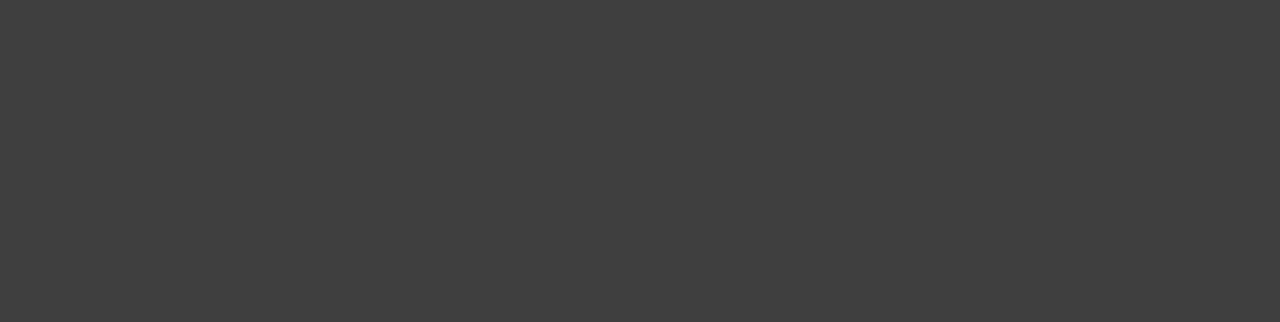
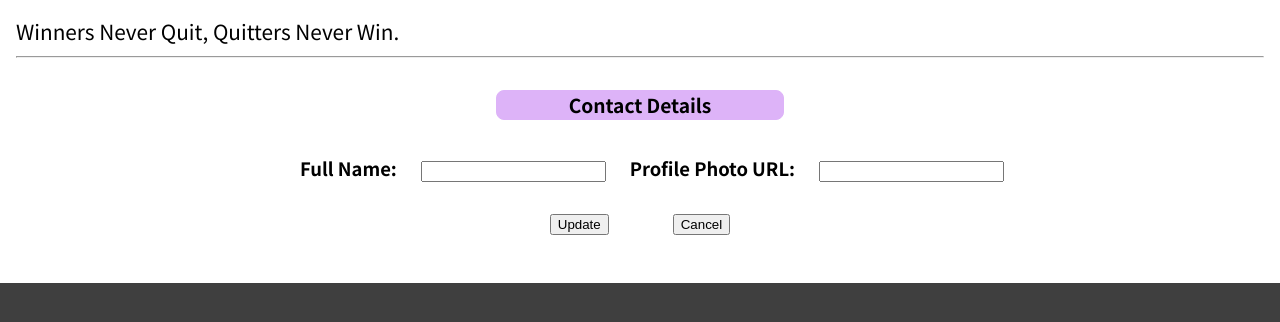
Before and after one commit to lenientsonu/expense-tracker-react, a React (Create React App) app: page /profile in a window 1280 px wide. Shown: the top 322 px of the page. Built offline with nearby package versions, Linux system fonts and the light colour scheme.

Commit message:
App Update
- used firebase
- profile update component

```diff
--- a/src/App.js
+++ b/src/App.js
@@ -1,56 +1,26 @@
-import React, { useState } from "react";
-import { Route, Switch, Redirect } from "react-router-dom";
+import { Route, Switch } from "react-router-dom";
 
-import NewExpense from "./components/NewExpense/NewExpense";
-import Expenses from "./components/Expenses/Expenses";
+import Homepage from "./components/pages/Home";
 import SignUp from "./components/Login/SignUp";
 import Login from "./components/Login/Login";
-
-const DUMMY_EXPENSES = [
-    {
-        id: "e1",
-        title: "Laptop Table",
-        amount: 1800,
-        date: new Date(2020, 7, 14),
-    },
-    {
-        id: "e2",
-        title: "New TV",
-        amount: 15000,
-        date: new Date(2021, 2, 12),
-    },
-    {
-        id: "e3",
-        title: "Car Insurance",
-        amount: 2945,
-        date: new Date(2021, 2, 28),
-    },
-    {
-        id: "e4",
-        title: "New Desk (Wooden)",
-        amount: 4500,
-        date: new Date(2021, 5, 12),
-    },
-];
+import WelcomePage from "./components/pages/Welcome";
+import ProfilePage from "./components/pages/Profile";
 
 const App = () => {
-    const [expenses, setExpenses] = useState(DUMMY_EXPENSES);
-
-    const addExpenseHandler = (expense) => {
-        setExpenses((prevExpenses) => {
-            return [expense, ...prevExpenses];
-        });
-    };
-
     return (
         <div>
             <Switch>
                 <Route path='/' exact>
                     <Login />
                 </Route>
+                <Route path='/welcome'>
+                    <WelcomePage />
+                </Route>
+                <Route path="/profile">
+                    <ProfilePage />
+                </Route>
                 <Route path='/home'>
-                    <NewExpense onAddExpense={addExpenseHandler} />
-                    <Expenses items={expenses} />
+                    <Homepage />
                 </Route>
                 <Route path='/signup'>
                     <SignUp />
--- /dev/null
+++ b/src/components/pages/Home.jsx
@@ -0,0 +1,50 @@
+import React, { useState } from "react";
+
+import NewExpense from "../NewExpense/NewExpense";
+import Expenses from "../Expenses/Expenses";
+
+const DUMMY_EXPENSES = [
+    {
+        id: "e1",
+        title: "Laptop Table",
+        amount: 1800,
+        date: new Date(2020, 7, 14),
+    },
+    {
+        id: "e2",
+        title: "New TV",
+        amount: 15000,
+        date: new Date(2021, 2, 12),
+    },
+    {
+        id: "e3",
+        title: "Car Insurance",
+        amount: 2945,
+        date: new Date(2021, 2, 28),
+    },
+    {
+        id: "e4",
+        title: "New Desk (Wooden)",
+        amount: 4500,
+        date: new Date(2021, 5, 12),
+    },
+];
+
+const Homepage = (props) => {
+    const [expenses, setExpenses] = useState(DUMMY_EXPENSES);
+
+    const addExpenseHandler = (expense) => {
+        setExpenses((prevExpenses) => {
+            return [expense, ...prevExpenses];
+        });
+    };
+
+    return (
+        <>
+            <NewExpense onAddExpense={addExpenseHandler} />
+            <Expenses items={expenses} />
+        </>
+    );
+};
+
+export default Homepage;
--- /dev/null
+++ b/src/components/pages/Profile.css
@@ -0,0 +1,28 @@
+.profile {
+    background: white;
+    font-size: 1.3rem;
+    display: block;
+    justify-content: space-between;
+    align-items: center;
+    padding: 1rem;
+}
+
+.profile p {
+    margin: 0;
+}
+
+.profile form {
+    text-align: center;
+}
+.profile form h3 {
+    margin-bottom: 2rem;
+    margin-top: 2rem;
+}
+.profile form label {
+    font-size: 1.15rem;
+    margin: 1.5rem;
+    font-weight: bold;
+}
+.profile form button {
+    margin: 2rem;
+}
--- /dev/null
+++ b/src/components/pages/Profile.jsx
@@ -0,0 +1,67 @@
+import React, { useRef, useContext } from "react";
+import axios from "axios";
+
+import Row from "react-bootstrap/Row";
+import Col from "react-bootstrap/Col";
+import Form from "react-bootstrap/Form";
+import Button from "react-bootstrap/Button";
+
+import AuthContext from "../store/auth-context";
+
+import "./Profile.css";
+
+const ProfilePage = () => {
+    const nameRef = useRef();
+    const photoUrlRef = useRef();
+    const authCtx = useContext(AuthContext);
+
+    const updateProfile = async (name, photo) => {
+        try {
+            const response = await axios.post(
+                "https://identitytoolkit.googleapis.com/v1/accounts:update?key=AIzaSyDmaC9PUexvjOMQr2wvhteHn23kFPTmuj0",
+                {
+                    idToken: authCtx.userToken,
+                    displayName: name,
+                    photoUrl: photo,
+                }
+            );
+            console.log(response.data);
+        } catch (error) {
+            console.log(error);
+        }
+    };
+
+    const clickHandler = async (event) => {
+        event.preventDefault();
+        const nameValue = nameRef.current.value;
+        const photoUrlValue = photoUrlRef.current.value;
+
+        updateProfile(nameValue, photoUrlValue);
+    };
+
+    return (
+        <div className='profile'>
+            <p>Winners Never Quit, Quitters Never Win.</p>
+            <hr />
+            <Form>
+                <h3>Contact Details</h3>
+                <Row>
+                    <Col>
+                        <Form.Label>Full Name:</Form.Label>
+                        <Form.Control placeholder='' ref={nameRef} />
+                        <Form.Label>Profile Photo URL:</Form.Label>
+                        <Form.Control placeholder='' ref={photoUrlRef} />
+                    </Col>
+                    <Col>
+                        <Button type='submit' onClick={clickHandler}>
+                            Update
+                        </Button>
+                        <Button type='submit'>Cancel</Button>
+                    </Col>
+                </Row>
+            </Form>
+        </div>
+    );
+};
+
+export default ProfilePage;
--- /dev/null
+++ b/src/components/pages/Welcome.css
@@ -0,0 +1,23 @@
+.welcome {
+    background: white;
+    font-size: 1.3rem;
+    display: flex;
+    justify-content: space-between;
+    align-items: center;
+    padding: 1rem;
+}
+
+.welcome p {
+    margin: .5rem;
+    /* margin: 0; */
+}
+
+.welcome span {
+    background-color: lightpink;
+    padding: 0.2rem;
+    margin: .5rem;
+    border-radius: 3rem;
+}
+.welcome span a {
+    text-decoration: none;
+}
--- /dev/null
+++ b/src/components/pages/Welcome.jsx
@@ -0,0 +1,28 @@
+import Container from "react-bootstrap/Container";
+import Row from "react-bootstrap/Row";
+import Col from "react-bootstrap/Col";
+// import { Link } from "react-router-dom";
+
+import "./Welcome.css";
+
+const WelcomePage = () => {
+    return (
+        <Container className='welcome'>
+            <Row>
+                <Col>
+                    <p>Welcome To Expense Tracker !!!</p>
+                </Col>
+            </Row>
+            <Row>
+                <Col>
+                    <span>
+                        Your Profile is Incomplete.
+                        <a href='/profile'> Complete Now</a>
+                    </span>
+                </Col>
+            </Row>
+        </Container>
+    );
+};
+
+export default WelcomePage;
--- /dev/null
+++ b/src/components/store/auth-context.jsx
@@ -0,0 +1,46 @@
+import React, { useState } from "react";
+
+const AuthContext = React.createContext({
+    isloggedIn: false,
+    userToken: "",
+    email: "",
+    login: (token) => {},
+    logout: () => {},
+});
+
+export default AuthContext;
+
+export const AuthContextProvider = (props) => {
+    const localToken = localStorage.getItem("token");
+    const localEmail = localStorage.getItem("email");
+    const [token, setToken] = useState(localToken);
+    const [email, setEmail] = useState(localEmail);
+    const isUserLoggedIn = !!token;
+
+    const loginHandler = (token, email) => {
+        localStorage.setItem("token", token);
+        localStorage.setItem("email", email);
+        setToken(token);
+        setEmail(email);
+    };
+    const logoutHandler = () => {
+        localStorage.removeItem("token");
+        localStorage.removeItem("email");
+        setToken(null);
+        setEmail(null);
+    };
+
+    const ContextValue = {
+        isloggedIn: isUserLoggedIn,
+        userToken: token,
+        email: email,
+        login: loginHandler,
+        logout: logoutHandler,
+    };
+
+    return (
+        <AuthContext.Provider value={ContextValue}>
+            {props.children}
+        </AuthContext.Provider>
+    );
+};
--- a/src/index.js
+++ b/src/index.js
@@ -4,10 +4,13 @@ import { BrowserRouter } from "react-router-dom";
 
 import "./index.css";
 import App from "./App";
+import { AuthContextProvider } from "./components/store/auth-context";
 
 const root = ReactDOM.createRoot(document.getElementById("root"));
 root.render(
-    <BrowserRouter>
-        <App />
-    </BrowserRouter>
+    <AuthContextProvider>
+        <BrowserRouter>
+            <App />
+        </BrowserRouter>
+    </AuthContextProvider>
 );
```
Also changed, not shown: src/components/Login/Login.jsx (+46 -22 lines), src/components/Login/SignUp.jsx (+47 -19 lines).
